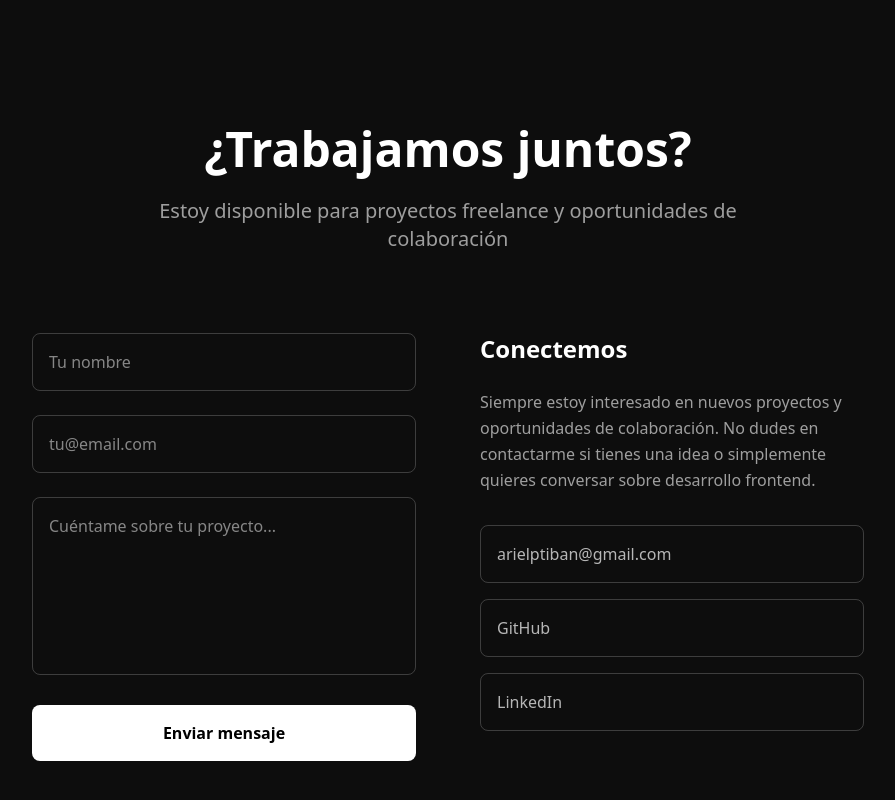
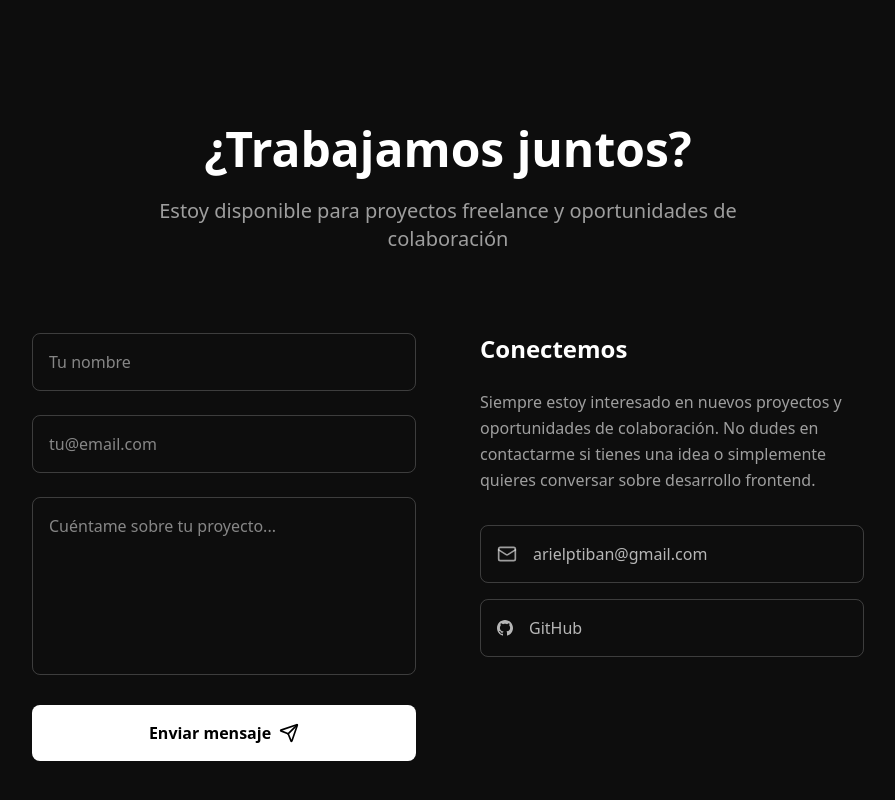
Before and after one commit to arielptiban/frontend-portfolio, an Astro site: page / in a window 1280 px wide. Shown: the part 2539-3339 px from the top of the page, without its empty margins (192-1087 px from the left). Built offline with nearby package versions, Linux system fonts and the light colour scheme; Astro itself is replaced by a stand-in of ours.

Commit message:
feat(ui): add icons to buttons and labels across the UI

```diff
--- a/src/components/Contact.astro
+++ b/src/components/Contact.astro
@@ -1,5 +1,7 @@
 ---
-
+import Send from "@/components/icons/Send.astro";
+import Mail from "@/components/icons/Mail.astro";
+import Github from "@/components/icons/Github.astro";
 ---
 
 <section id="contact" class="py-32 bg-[#0d0d0d]">
@@ -54,6 +56,7 @@
                     class="w-full bg-white text-black py-4 rounded-lg font-semibold hover:bg-white/90 transition-all duration-300 disabled:opacity-70 disabled:cursor-not-allowed flex items-center justify-center gap-2"
                 >
                     Enviar mensaje
+                    <Send className="w-4 h-4" />
                 </button>
             </form>
 
@@ -75,10 +78,12 @@
                         href="mailto:alex@example.com"
                         class="flex items-center gap-4 p-4 border border-white/20 rounded-lg hover:border-white/40 transition-colors duration-300 group"
                     >
-                        <!-- <Mail class="w-5 h-5 text-white/60 group-hover:text-white transition-colors" /> -->
                         <span
-                            class="text-white/70 group-hover:text-white transition-colors"
+                            class="text-white/70 group-hover:text-white transition-colors flex items-center gap-4"
                         >
+                            <Mail
+                                class="w-5 h-5 text-white/60 group-hover:text-white transition-colors"
+                            />
                             arielptiban@gmail.com
                         </span>
                     </a>
@@ -89,25 +94,13 @@
                         rel="noopener noreferrer"
                         class="flex items-center gap-4 p-4 border border-white/20 rounded-lg hover:border-white/40 transition-colors duration-300 group"
                     >
-                        <!-- <Github class="w-5 h-5 text-white/60 group-hover:text-white transition-colors" /> -->
                         <span
-                            class="text-white/70 group-hover:text-white transition-colors"
+                            class="text-white/70 group-hover:text-white transition-colors flex items-center gap-4"
                         >
+                            <Github
+                                class="w-5 h-5 text-white/60 group-hover:text-white transition-colors"
+                            />
                             GitHub
-                        </span>
-                    </a>
-
-                    <a
-                        href="https://linkedin.com"
-                        target="_blank"
-                        rel="noopener noreferrer"
-                        class="flex items-center gap-4 p-4 border border-white/20 rounded-lg hover:border-white/40 transition-colors duration-300 group"
-                    >
-                        <!-- <Linkedin class="w-5 h-5 text-white/60 group-hover:text-white transition-colors" /> -->
-                        <span
-                            class="text-white/70 group-hover:text-white transition-colors"
-                        >
-                            LinkedIn
                         </span>
                     </a>
                 </div>
--- /dev/null
+++ b/src/components/icons/Arrow.astro
@@ -0,0 +1,13 @@
+<svg
+    xmlns="http://www.w3.org/2000/svg"
+    width="20"
+    height="20"
+    viewBox="0 0 24 24"
+    fill="none"
+    stroke="currentColor"
+    stroke-width="2"
+    stroke-linecap="round"
+    stroke-linejoin="round"
+    class="lucide lucide-arrow-up-right-icon lucide-arrow-up-right"
+    ><path d="M7 7h10v10"></path><path d="M7 17 17 7"></path></svg
+>
--- /dev/null
+++ b/src/components/icons/Github.astro
@@ -0,0 +1,12 @@
+<svg
+    xmlns="http://www.w3.org/2000/svg"
+    viewBox="0 0 1024 1024"
+    fill="currentColor"
+    class="w-4 h-4"
+>
+    <path
+        fill-rule="evenodd"
+        clip-rule="evenodd"
+        d="M8 0C3.58 0 0 3.58 0 8C0 11.54 2.29 14.53 5.47 15.59C5.87 15.66 6.02 15.42 6.02 15.21C6.02 15.02 6.01 14.39 6.01 13.72C4 14.09 3.48 13.23 3.32 12.78C3.23 12.55 2.84 11.84 2.5 11.65C2.22 11.5 1.82 11.13 2.49 11.12C3.12 11.11 3.57 11.7 3.72 11.94C4.44 13.15 5.59 12.81 6.05 12.6C6.12 12.08 6.33 11.73 6.56 11.53C4.78 11.33 2.92 10.64 2.92 7.58C2.92 6.71 3.23 5.99 3.74 5.43C3.66 5.23 3.38 4.41 3.82 3.31C3.82 3.31 4.49 3.1 6.02 4.13C6.66 3.95 7.34 3.86 8.02 3.86C8.7 3.86 9.38 3.95 10.02 4.13C11.55 3.09 12.22 3.31 12.22 3.31C12.66 4.41 12.38 5.23 12.3 5.43C12.81 5.99 13.12 6.7 13.12 7.58C13.12 10.65 11.25 11.33 9.47 11.53C9.76 11.78 10.01 12.26 10.01 13.01C10.01 14.08 10 14.94 10 15.21C10 15.42 10.15 15.67 10.55 15.59C13.71 14.53 16 11.53 16 8C16 3.58 12.42 0 8 0Z"
+        transform="scale(64)"></path>
+</svg>
--- /dev/null
+++ b/src/components/icons/Mail.astro
@@ -0,0 +1,16 @@
+<!-- src/components/Mail.astro -->
+<svg
+    xmlns="http://www.w3.org/2000/svg"
+    width="24"
+    height="24"
+    viewBox="0 0 24 24"
+    fill="none"
+    stroke="currentColor"
+    stroke-width="2"
+    stroke-linecap="round"
+    stroke-linejoin="round"
+    class="w-5 h-5 text-white/60 transition-colors group-hover:text-white"
+>
+    <path d="m22 7-8.991 5.727a2 2 0 0 1-2.009 0L2 7"></path>
+    <rect x="2" y="4" width="20" height="16" rx="2"></rect>
+</svg>
--- /dev/null
+++ b/src/components/icons/Send.astro
@@ -0,0 +1,15 @@
+<svg
+    xmlns="http://www.w3.org/2000/svg"
+    width="20"
+    height="20"
+    viewBox="0 0 24 24"
+    fill="none"
+    stroke="currentColor"
+    stroke-width="2"
+    stroke-linecap="round"
+    stroke-linejoin="round"
+    class="lucide lucide-send-icon lucide-send"
+    ><path
+        d="M14.536 21.686a.5.5 0 0 0 .937-.024l6.5-19a.496.496 0 0 0-.635-.635l-19 6.5a.5.5 0 0 0-.024.937l7.93 3.18a2 2 0 0 1 1.112 1.11z"
+    ></path><path d="m21.854 2.147-10.94 10.939"></path></svg
+>
--- a/src/components/ui/Card.astro
+++ b/src/components/ui/Card.astro
@@ -1,6 +1,8 @@
 ---
 const { title, description, live, image, stack, github } = Astro.props;
 import stacks from "@/collections/stack.json";
+import Github from "@/components/icons/Github.astro";
+import Arrow from "@/components/icons/Arrow.astro";
 
 const projectStack = stacks.filter((tech) => {
     return stack.includes(tech.name);
@@ -56,14 +58,17 @@ const projectStack = stacks.filter((tech) => {
                 class="flex items-center gap-2 text-white/70 hover:text-white transition-colors text-sm"
             >
                 Live Demo
+                <Arrow class="w-4 h-4" />
             </a>
 
             <a
                 href={github}
                 target="_blank"
+                rel="noopener noreferrer"
                 class="flex items-center gap-2 text-white/70 hover:text-white transition-colors text-sm"
             >
                 Código
+                <Github class="w-4 h-4" />
             </a>
         </div>
     </div>
```
Also changed, not shown: public/assets/images/stack/github.svg.
